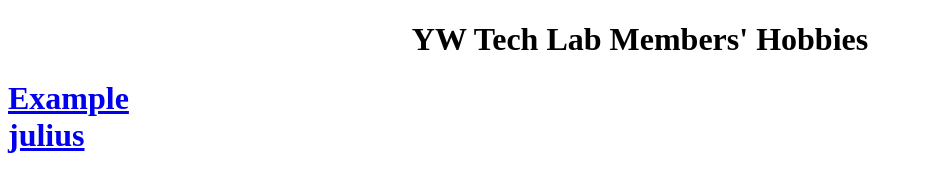
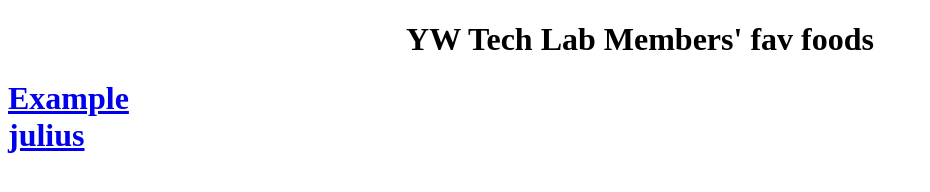
Before and after one commit to vanwars/ywtechlab-collaborative-project, a plain HTML site: page index.html in a window 1280 px wide. Shown: the whole page, without its empty margins (0-930 px from the left). Drawn offline with Linux system fonts and the light colour scheme.

Commit message:
test in index

```diff
--- a/index.html
+++ b/index.html
@@ -8,7 +8,7 @@
 </head>
 <body>
     <h1 id="header">
-        YW Tech Lab Members' Hobbies
+        YW Tech Lab Members' fav foods
     </h1>
     <h1>
         <a href="example.html">Example</a>
```
